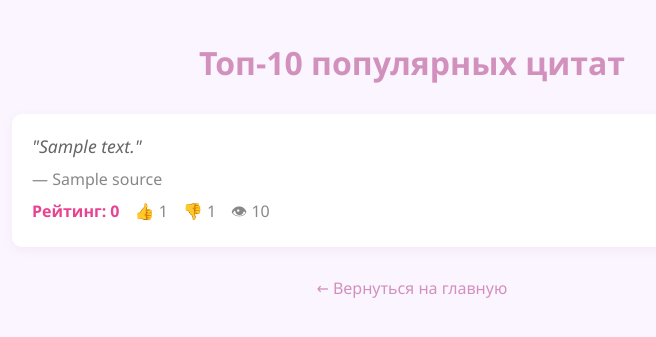
After one commit to kosu1l1ya/quotes_test, a Django app: page /popular/ in a window 1280 px wide. The commit adds this page. Shown: the top 337 px of the page, without its empty margins (228-884 px from the left). Run offline with Django 5.2, Linux system fonts and the light colour scheme; tables that the repository leaves empty hold one stand-in row (values such as "Sample post").

Commit message:
добавила страница популярных цитат
Что сделано:
- создана функция отображения топ-10 цитат по рейтингу
- реализована сортировка по популярности ( = лайки - дизлайки)
- добавлен шаблон с красивым оформлением рейтинга
- настроен url путь для новой страницы
- добавлена ссылка на страницу топа цитат на главной странице

```diff
--- a/main/templates/main/add_quote.html
+++ b/main/templates/main/add_quote.html
@@ -73,7 +73,7 @@
             border-radius: 6px;
             font-size: 16px;
             font-weight: bold;
-            transition: background 0.3s;
+            transition: background-color 0.3s;
             width: 100%;
         }
 
--- /dev/null
+++ b/main/templates/main/popular_quotes.html
@@ -0,0 +1,100 @@
+<!DOCTYPE html>
+<html>
+
+<head>
+    <meta charset="UTF-8">
+    <title>Популярные цитаты</title>
+    <style>
+        body {
+            font-family: 'Segoe UI', Tahoma, Geneva, Verdana, sans-serif;
+            background-color: #faf5ff;
+            color: #4a4a4a;
+            max-width: 800px;
+            margin: 0 auto;
+            padding: 20px;
+        }
+
+        h1 {
+            color: #d291bc;
+            text-align: center;
+            margin-bottom: 30px;
+        }
+
+        .quote-item {
+            background-color: white;
+            padding: 20px;
+            border-radius: 10px;
+            box-shadow: 0 3px 10px rgba(210, 145, 188, 0.1);
+            margin-bottom: 20px;
+        }
+
+        .quote-text {
+            font-style: italic;
+            color: #666;
+            margin-bottom: 10px;
+            font-size: 1.1em;
+        }
+
+        .quote-source {
+            color: #888;
+            margin-bottom: 10px;
+        }
+
+        .quote-stats {
+            display: flex;
+            gap: 15px;
+            color: #888;
+        }
+
+        .rating {
+            font-weight: bold;
+            color: #e84393;
+        }
+
+        .back-link {
+            display: block;
+            text-align: center;
+            margin-top: 30px;
+            color: #d291bc;
+            text-decoration: none;
+            font-weight: 500;
+        }
+
+        .back-link:hover {
+            text-decoration: underline;
+        }
+
+        .empty-state {
+            text-align: center;
+            padding: 40px;
+            color: #888;
+        }
+    </style>
+</head>
+
+<body>
+    <h1>Топ-10 популярных цитат</h1>
+
+    {% if quotes %}
+    {% for quote in quotes %}
+    <div class="quote-item">
+        <div class="quote-text">"{{ quote.text }}"</div>
+        <div class="quote-source">— {{ quote.source.name }}</div>
+        <div class="quote-stats">
+            <span class="rating">Рейтинг: {{ quote.popularity }}</span>
+            <span>👍 {{ quote.likes }}</span>
+            <span>👎 {{ quote.dislikes }}</span>
+            <span>👁 {{ quote.views }}</span>
+        </div>
+    </div>
+    {% endfor %}
+    {% else %}
+    <div class="empty-state">
+        <p>Пока нет цитат для рейтинга</p>
+    </div>
+    {% endif %}
+
+    <a href="{% url 'home' %}" class="back-link">← Вернуться на главную</a>
+</body>
+
+</html>
--- a/main/urls.py
+++ b/main/urls.py
@@ -6,4 +6,5 @@ urlpatterns = [
     path('like/<int:quote_id>/', views.like_quote, name='like_quote'),
     path('dislike/<int:quote_id>/', views.dislike_quote, name='dislike_quote'),
     path('add/', views.add_quote, name='add_quote'),
+    path('popular/', views.popular_quotes, name='popular_quotes'),
 ]
--- a/main/views.py
+++ b/main/views.py
@@ -1,16 +1,16 @@
 from django.shortcuts import render, redirect, get_object_or_404
+from django.db import models
 import random
 from .models import Quote
 from .forms import QuoteForm
 
 
 def home(request):
-    # проверка, запрошена ли конкретная цитата через параметр url
     quote_id = request.GET.get('show_quote')
 
-    if quote_id:        # показывается указанная цитату без увеличения счетчика просмотров
+    if quote_id:
         quote = get_object_or_404(Quote, id=quote_id)
-    else:       # выбирается случайная цитата с учетом веса и увеличивается счетчик просмотров
+    else:
         quotes = list(Quote.objects.all())
         if quotes:
             weights = [q.weight for q in quotes]
@@ -23,21 +23,21 @@ def home(request):
     return render(request, 'main/home.html', {'quote': quote})
 
 
-def like_quote(request, quote_id):      # счетчик лайков увеличивается и остаётся та же цитата
+def like_quote(request, quote_id):
     quote = get_object_or_404(Quote, id=quote_id)
     quote.likes += 1
     quote.save()
     return redirect(f'/?show_quote={quote_id}')
 
 
-def dislike_quote(request, quote_id):      # аналогично с дизлайками
+def dislike_quote(request, quote_id):
     quote = get_object_or_404(Quote, id=quote_id)
     quote.dislikes += 1
     quote.save()
     return redirect(f'/?show_quote={quote_id}')
 
 
-def add_quote(request):     # добавление новых цитат в общий пул из интерфейса приложения
+def add_quote(request):
     if request.method == 'POST':
         form = QuoteForm(request.POST)
         if form.is_valid():
@@ -47,3 +47,11 @@ def add_quote(request):     # добавление новых цитат в об
         form = QuoteForm()
 
     return render(request, 'main/add_quote.html', {'form': form})
+
+
+def popular_quotes(request):
+    quotes = Quote.objects.annotate(
+        popularity=models.F('likes') - models.F('dislikes')
+    ).order_by('-popularity')[:10]
+
+    return render(request, 'main/popular_quotes.html', {'quotes': quotes})
```
Also changed, not shown: main/templates/main/home.html (+32 -3 lines).
